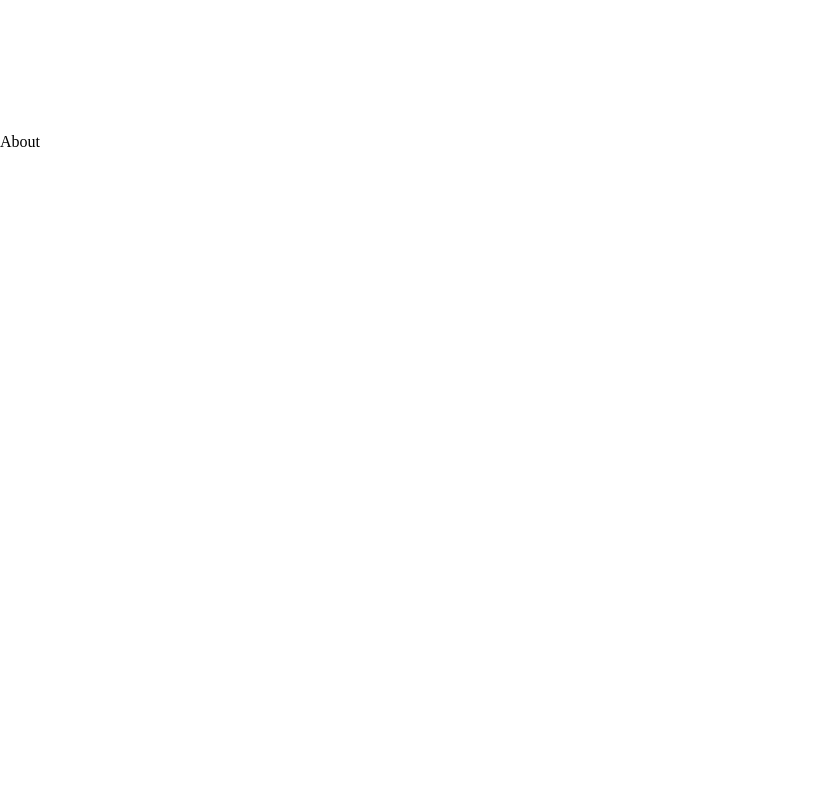
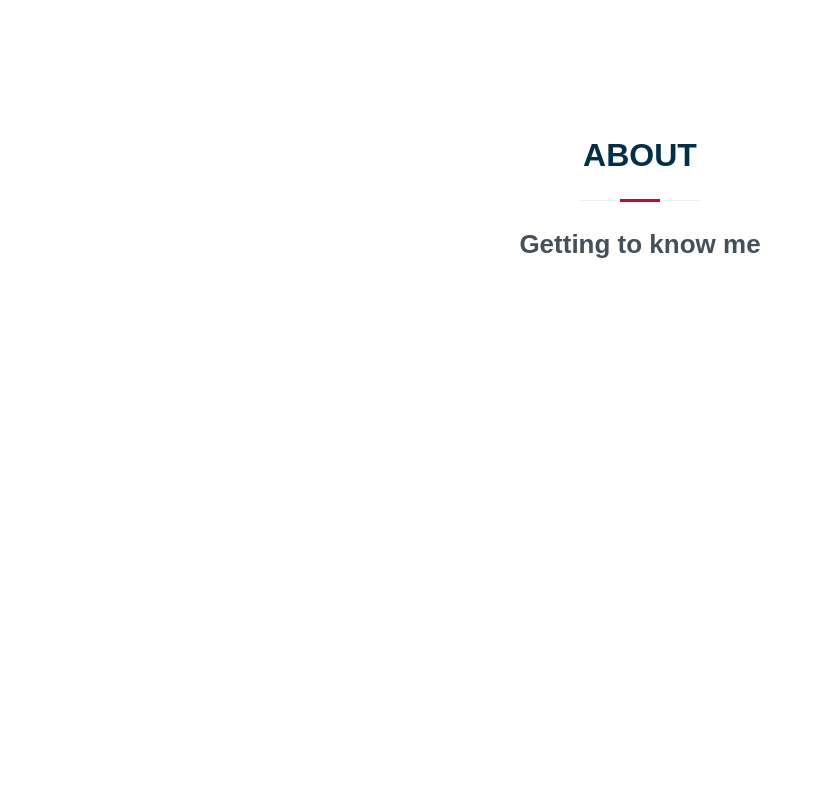
Before and after one commit to remarshal/marshal-rocks-react, a React (Create React App) app: page / in a window 1280 px wide. Shown: the part 800-1600 px from the top of the page, without its empty margins (0-822 px from the left). Built offline with nearby package versions, Linux system fonts and the light colour scheme; a web font is replaced by a local one.

Commit message:
capitalized first letter css navbar title

```diff
--- a/src/Components/About.jsx
+++ b/src/Components/About.jsx
@@ -4,7 +4,10 @@ const About = () => {
     return (
         <div>
             <section id='about'>
-                About
+                <div className="section-title">
+                    <h2>About</h2>
+                    <h5>Getting to know me</h5>
+                </div>
             </section>
         </div>
     );
--- a/src/Components/Navbar.jsx
+++ b/src/Components/Navbar.jsx
@@ -6,7 +6,7 @@ import { MdOutlineEmail } from 'react-icons/md';
 
 const Navbar = () => {
     const navItems = [
-        { id: 1, title: "hero", icon: <AiOutlineHome /> },
+        { id: 1, title: "home", icon: <AiOutlineHome /> },
         { id: 2, title: "about", icon: <BsPerson /> },
         { id: 3, title: "portfolio", icon: <BsGrid /> },
         { id: 4, title: "contact", icon: <MdOutlineEmail /> }
--- a/src/Components/about.css
+++ b/src/Components/about.css
@@ -0,0 +1,37 @@
+
+.section-title {
+    text-align: center;
+    padding-bottom: 30px;
+  }
+  .section-title h2 {
+    font-size: 32px;
+    font-weight: bold;
+    text-transform: uppercase;
+    margin-bottom: 20px;
+    padding-bottom: 20px;
+    position: relative;
+    color: #003049;
+  }
+  .section-title h2::before {
+    content: "";
+    position: absolute;
+    display: block;
+    width: 120px;
+    height: 1px;
+    background: #EDF2F4;
+    bottom: 1px;
+    left: calc(50% - 60px);
+  }
+  .section-title h2::after {
+    content: "";
+    position: absolute;
+    display: block;
+    width: 40px;
+    height: 3px;
+    background: #D90429;
+    bottom: 0;
+    left: calc(50% - 20px);
+  }
+  .section-title p {
+    margin-bottom: 0;
+  }
--- a/src/Components/navbar.css
+++ b/src/Components/navbar.css
@@ -1,6 +1,6 @@
 #navbar {
     position: fixed;
-    top: 10vh;
+    top: 0;
     left: 0;
     bottom: 0;
     z-index: 9997;
@@ -74,6 +74,10 @@
     display: block;
 }
 
+.nav-menu a span::first-letter {
+    text-transform: capitalize;
+}
+
 
 /* =============================== MEDIA QUERIES (MEDIUM DEVICES) =============================== */
 
```
